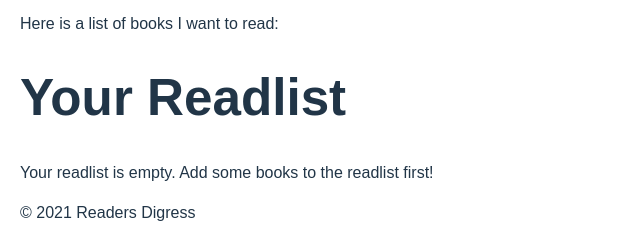
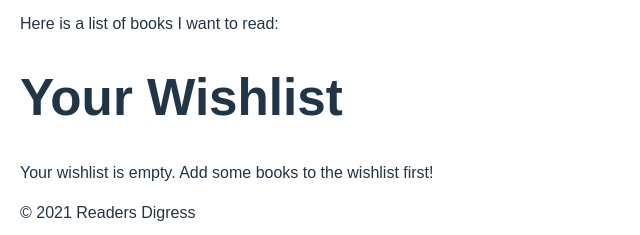
Before and after one commit to MavMMSZ/Project-2, a React (Vite) app in the folder client/: page /wantlist in a window 1280 px wide. Shown: the part 416-651 px from the top of the page, without its empty margins (0-640 px from the left). Built offline with nearby package versions, Linux system fonts and the light colour scheme.

Commit message:
add ability to hide and show description with a button press

```diff
--- a/client/src/components/list.tsx
+++ b/client/src/components/list.tsx
@@ -12,13 +12,13 @@ interface Book {
 const WishlistPage: React.FC = () => {
   const [wishlist, setWishlist] = useState<Book[]>([]);
 
-  // Function to load books from the readlist in localStorage
+  // Function to load books from the wishlist in localStorage
   const loadWishlistFromLocalStorage = () => {
     const savedWishlist = JSON.parse(localStorage.getItem('wishlist') || '[]');
     setWishlist(savedWishlist);
   };
 
-  // Function to remove a book from the readlist
+  // Function to remove a book from the wishlist
   const removeFromWishlist = (bookToRemove: Book) => {
     const updatedWishlist = wishlist.filter(book => book.title !== bookToRemove.title);
     localStorage.setItem('wishlist', JSON.stringify(updatedWishlist)); // Update localStorage
@@ -32,11 +32,11 @@ const WishlistPage: React.FC = () => {
 
   return (
     <div>
-      <h1>Your Readlist</h1>
+      <h1>Your Wishlist</h1>
 
-      {/* If readlist is empty */}
+      {/* If wishlist is empty */}
       {wishlist.length === 0 ? (
-        <p>Your readlist is empty. Add some books to the readlist first!</p>
+        <p>Your wishlist is empty. Add some books to the wishlist first!</p>
       ) : (
         <ul>
           {wishlist.map((book, index) => (
```
